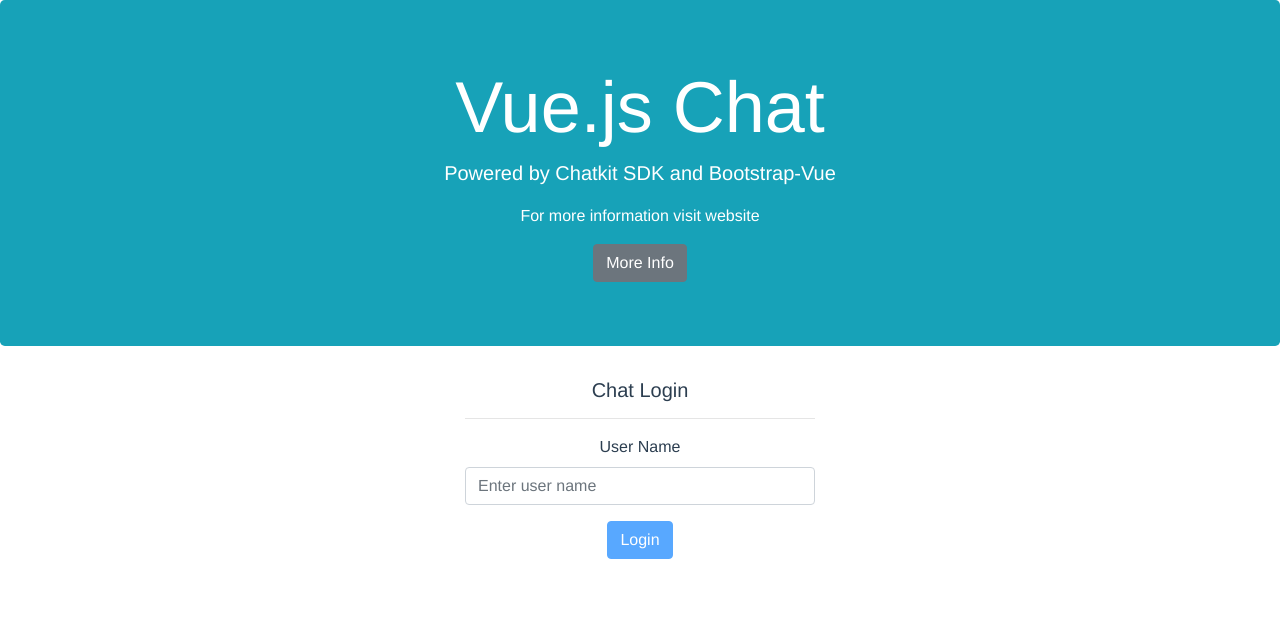
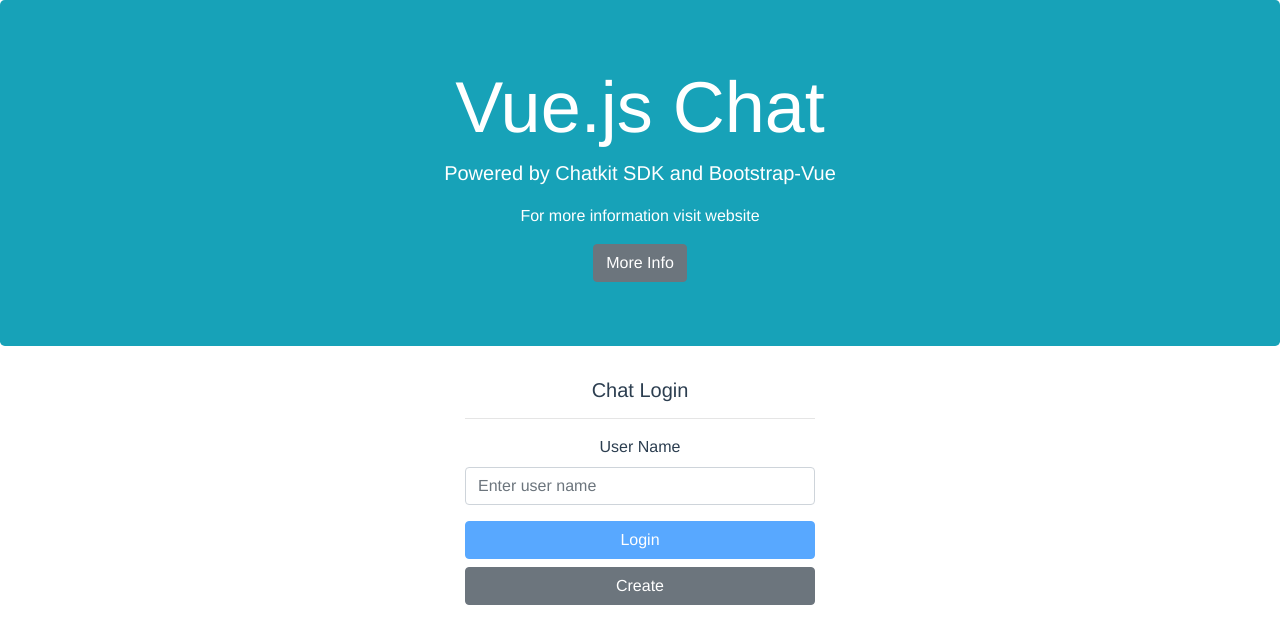
Before and after one commit to weixiongBirnary/vue-chatkit, a Vue app: page / in a window 1280 px wide. Shown: the top 644 px of the page. Built offline with nearby package versions, Linux system fonts and the light colour scheme; no server answers; what vue-chat-scroll would draw is missing.

Commit message:
新增createUser组件

```diff
--- a/src/components/LoginForm.vue
+++ b/src/components/LoginForm.vue
@@ -18,6 +18,7 @@
       </b-form-group>
 
       <b-button
+        block
         type="submit"
         variant="primary"
         class="ld-ext-right"
@@ -26,6 +27,13 @@
       >
         Login
         <div class="ld ld-ring ld-spin"></div>
+      </b-button>
+      <b-button
+        block
+        @click="createUser"
+        :class="loading"
+      >
+      Create
       </b-button>
     </b-form>
   </div>
@@ -62,6 +70,9 @@
       });
       // eslint-disable-next-line no-console
       // console.log('result',result);
+    },
+    createUser() {
+      this.$router.push("createuser");
     }
   }
 };
--- a/src/main.js
+++ b/src/main.js
@@ -16,7 +16,7 @@
 Vue.use(BootstrapVue)
 Vue.use(VueChatScroll)
 
-console.log('router',router);
+// console.log('router',router);
 
 new Vue({
   // el: '#app',
--- a/src/router.js
+++ b/src/router.js
@@ -2,6 +2,7 @@
 import Router from 'vue-router'
 import Login from './views/Login.vue'
 import ChatDashboard from './views/ChatDashboard.vue'
+import createUser from './views/createUser.vue'
 
 Vue.use(Router)
 
@@ -18,6 +19,11 @@
       path: '/chat',
       name: 'chat',
       component: ChatDashboard,
+    },
+    {
+      path: '/createuser',
+      name: 'createuser',
+      component: createUser
     }
   ]
 })
--- /dev/null
+++ b/src/views/createUser.vue
@@ -0,0 +1,3 @@
+<template>
+
+</template>
```
